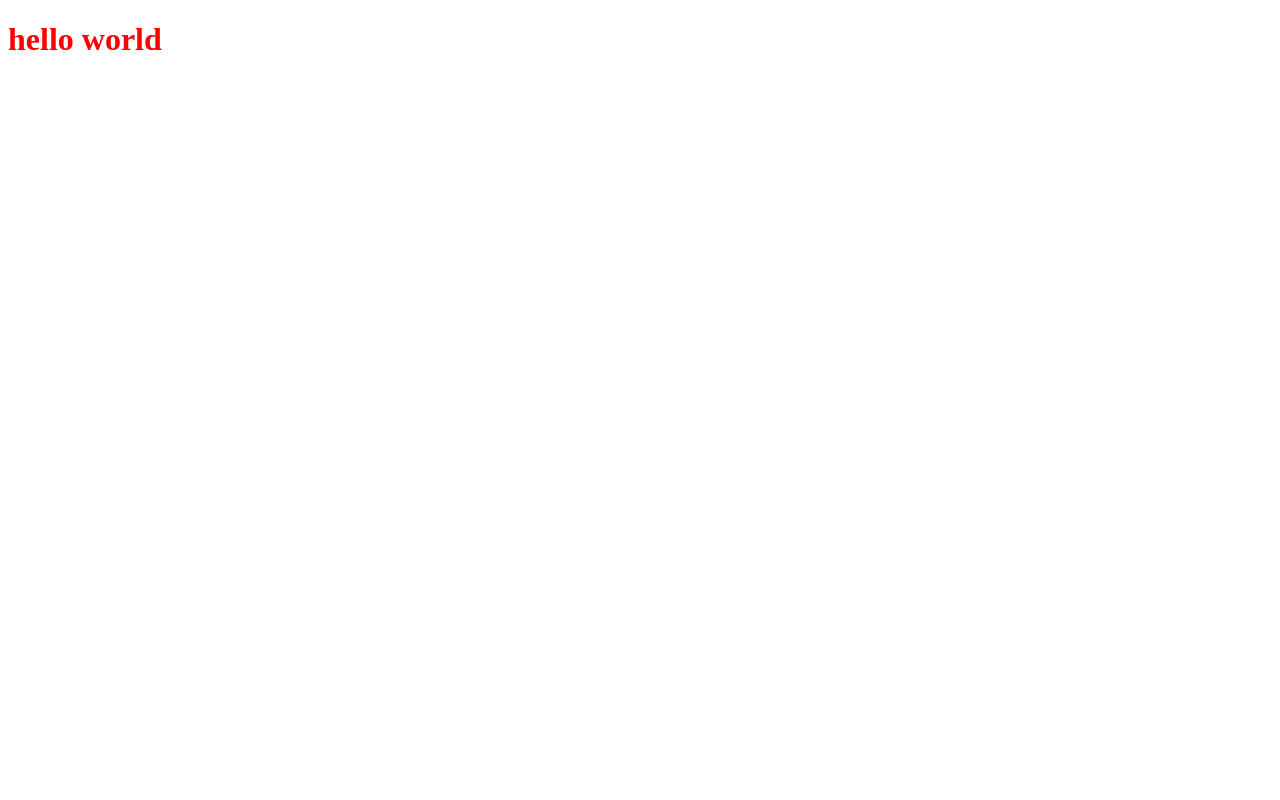
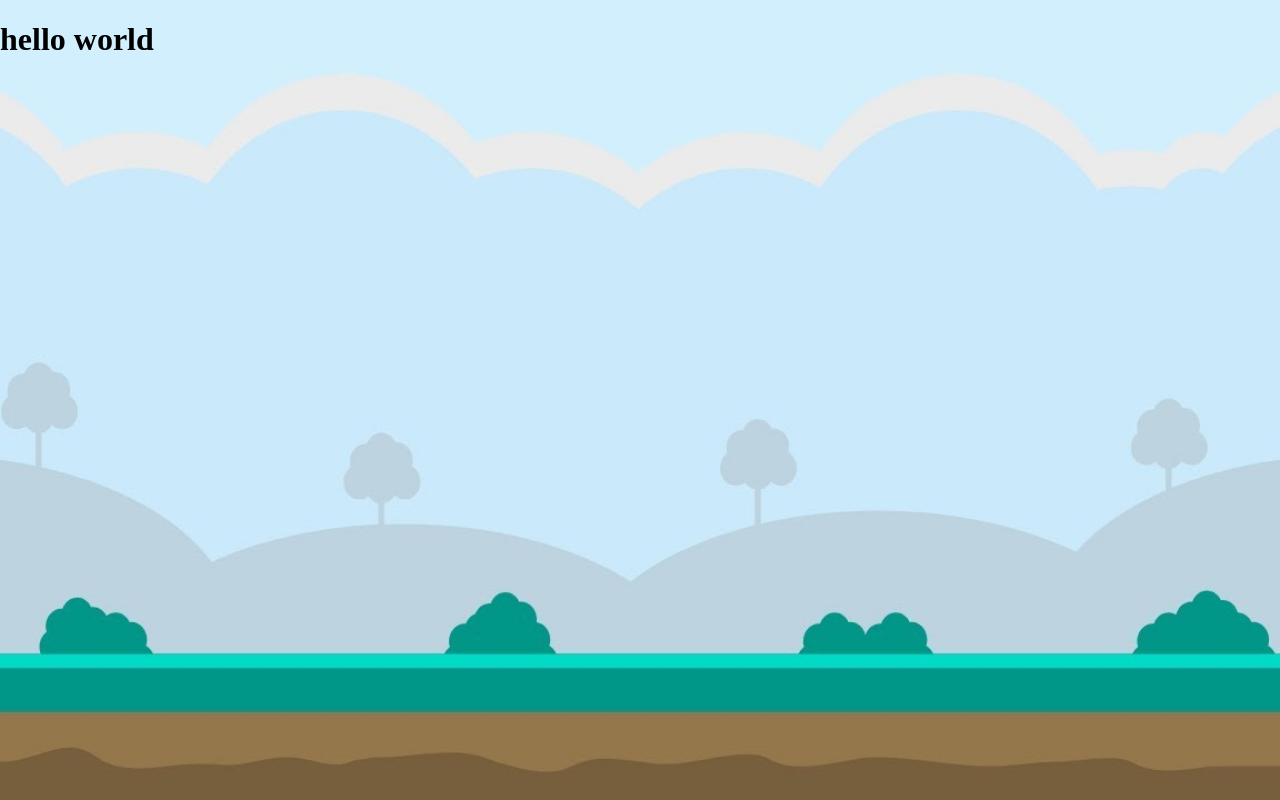
Before and after one commit to dimadk24/clever-kid-game, a React app: page / in a window 1280 px wide. Built offline with nearby package versions, Linux system fonts and the light colour scheme.

Commit message:
feat: add background image

```diff
--- a/src/App.scss
+++ b/src/App.scss
@@ -1,3 +1,12 @@
+$background-image: "./assets/background.jpg";
+
 .app {
-  color: red;
+  position: absolute;
+  top: 0;
+  bottom: 0;
+  left: 0;
+  right: 0;
+  background-image: url($background-image);
+  background-position: center;
+  background-size: auto 100%;
 }
```
Also changed, not shown: src/assets/background.jpg (added).
